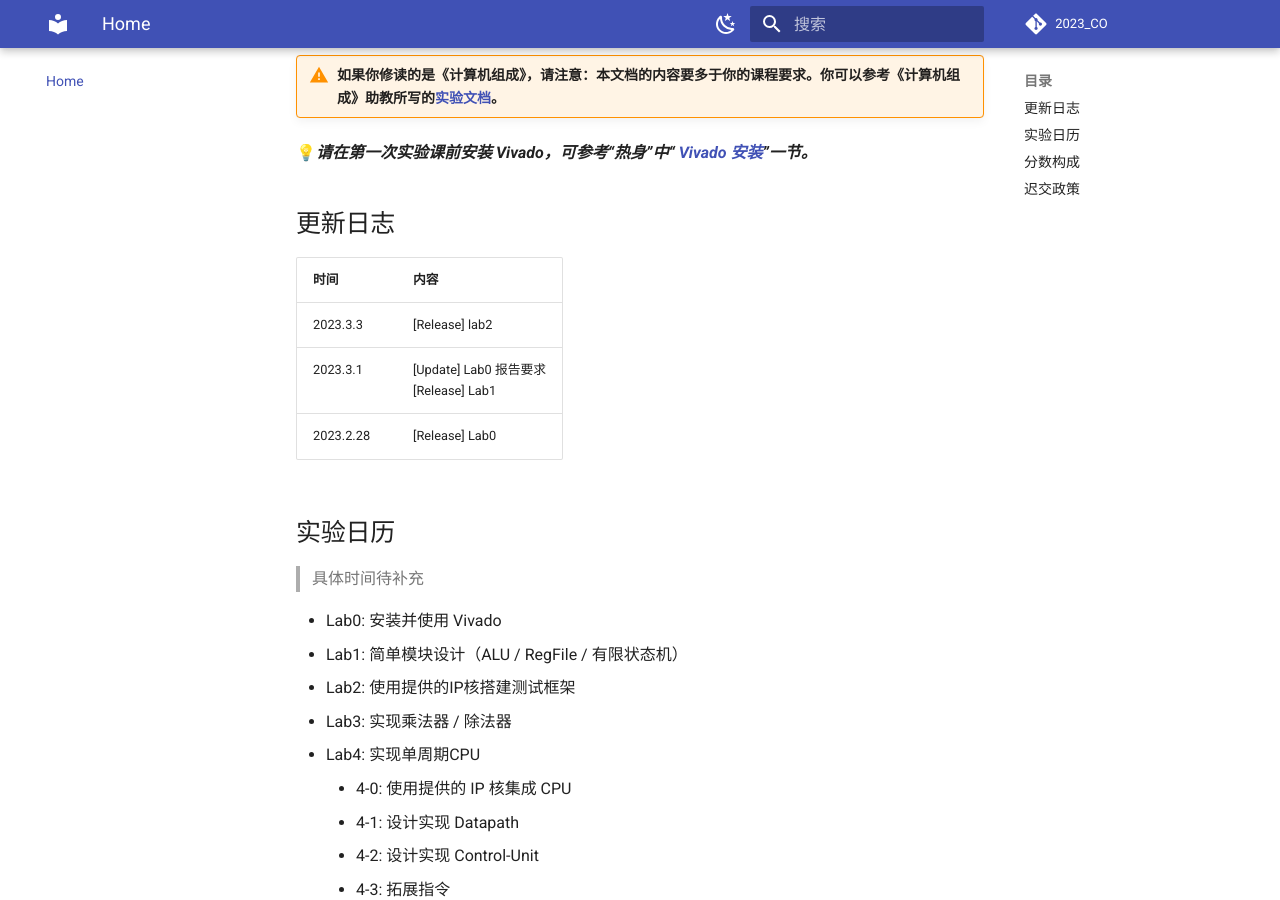
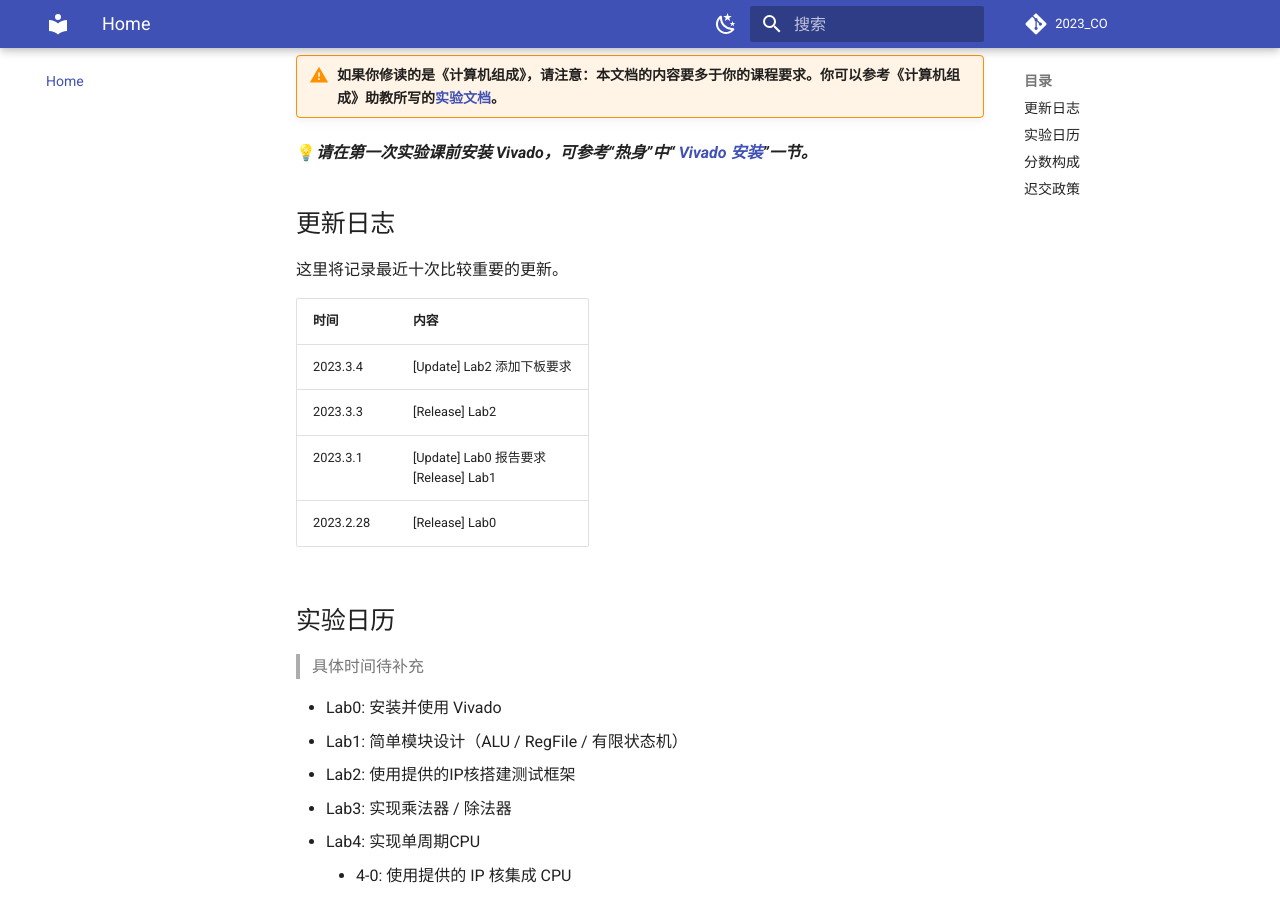
Before and after one commit to Guahao31/2023_CO, an MkDocs documentation site: the page built from docs/index.md, in a window 1280 px wide and 900 px high, scrolled down 303 px. Built offline with MkDocs 1.6.1 and Material for MkDocs 9.7.7, drawn with Linux system fonts in a browser that asks for light colours; comment, search, counter and statistics services are not loaded.

Commit message:
update: index.md 更新日志

```diff
--- a/docs/index.md
+++ b/docs/index.md
@@ -11,9 +11,13 @@
 💡***请在第一次实验课前安装 Vivado，可参考“热身”中“ [Vivado 安装](./warmup/Vivado_installation/)”一节。***
 
 ## 更新日志
+
+这里将记录最近十次比较重要的更新。
+
 | 时间 | 内容 |
 | --- | :------------------------------------ |
-| 2023.3.3 | [Release] lab2 |
+| 2023.3.4 | [Update] Lab2 添加下板要求 |
+| 2023.3.3 | [Release] Lab2 |
 | 2023.3.1 | [Update] Lab0 报告要求 <br> [Release] Lab1 |
 | 2023.2.28 | [Release] Lab0 |
 
```
